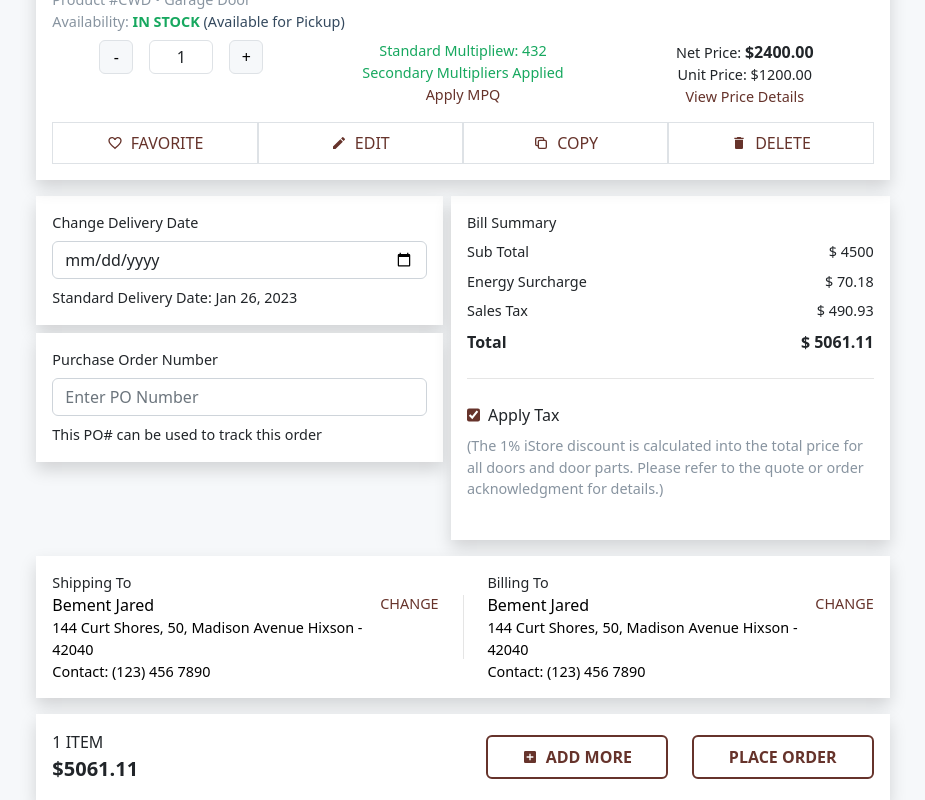
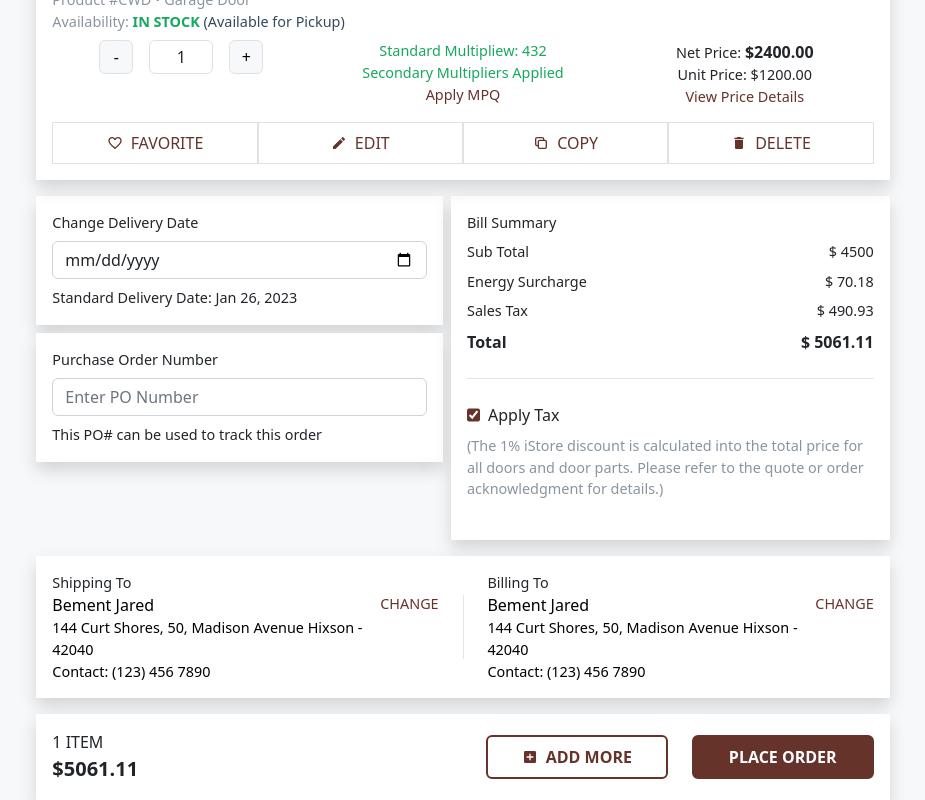
Before and after one commit to rahulrajput83/f1Studioz-assignment, a React (Create React App) app: page /preview in a window 1280 px wide. Shown: the part 230-1030 px from the top of the page, without its empty margins (177-1102 px from the left). Built offline with nearby package versions, Linux system fonts and the light colour scheme.

Commit message:
Completed Page 5

```diff
--- a/src/Pages/Preview.jsx
+++ b/src/Pages/Preview.jsx
@@ -150,7 +150,7 @@ function Preview() {
                         <MdAddBox />
                         <span>ADD MORE</span>
                     </button>
-                    <Link to='/' aria-disabled="true" className='col-5 d-flex justify-content-center align-items-center gap-2 col-md-3 Cursor p-2 btn rounded bg-white fw-bold border border-2 border-brown text-brown'>
+                    <Link to='/' aria-disabled="true" className='col-5 d-flex bg-brown justify-content-center align-items-center gap-2 col-md-3 Cursor p-2 btn rounded fw-bold border border-2 border-brown text-white'>
                         <span>PLACE ORDER</span>
                     </Link>
                 </div>
```
